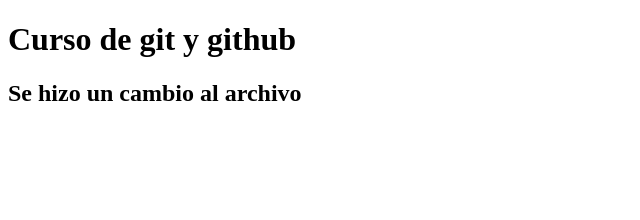
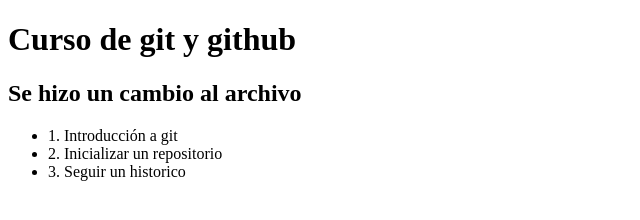
Before and after one commit to GeraMartinez99/Proyecto-prueba, a plain HTML site: page index.html in a window 1280 px wide. Shown: the whole page, without its empty margins (0-640 px from the left). Drawn offline with Linux system fonts and the light colour scheme.

Commit message:
Lista agregada

```diff
--- a/index.html
+++ b/index.html
@@ -9,5 +9,10 @@
 <body>
     <h1>Curso de git y github</h1>
     <h2>Se hizo un cambio al archivo</h2>
+    <ul>
+        <li>1. Introducción a git</li>
+        <li>2. Inicializar un repositorio</li>
+        <li>3. Seguir un historico</li>
+    </ul>
 </body>
 </html>
```
